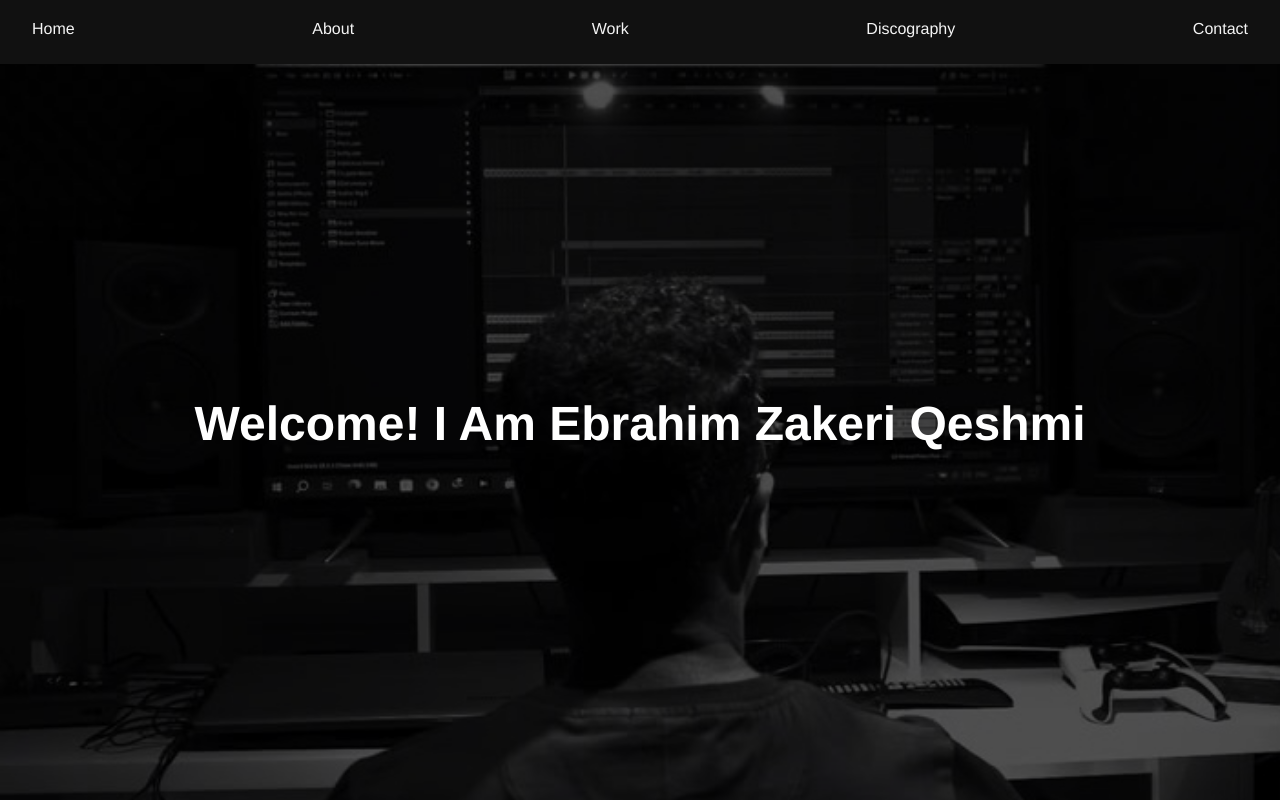
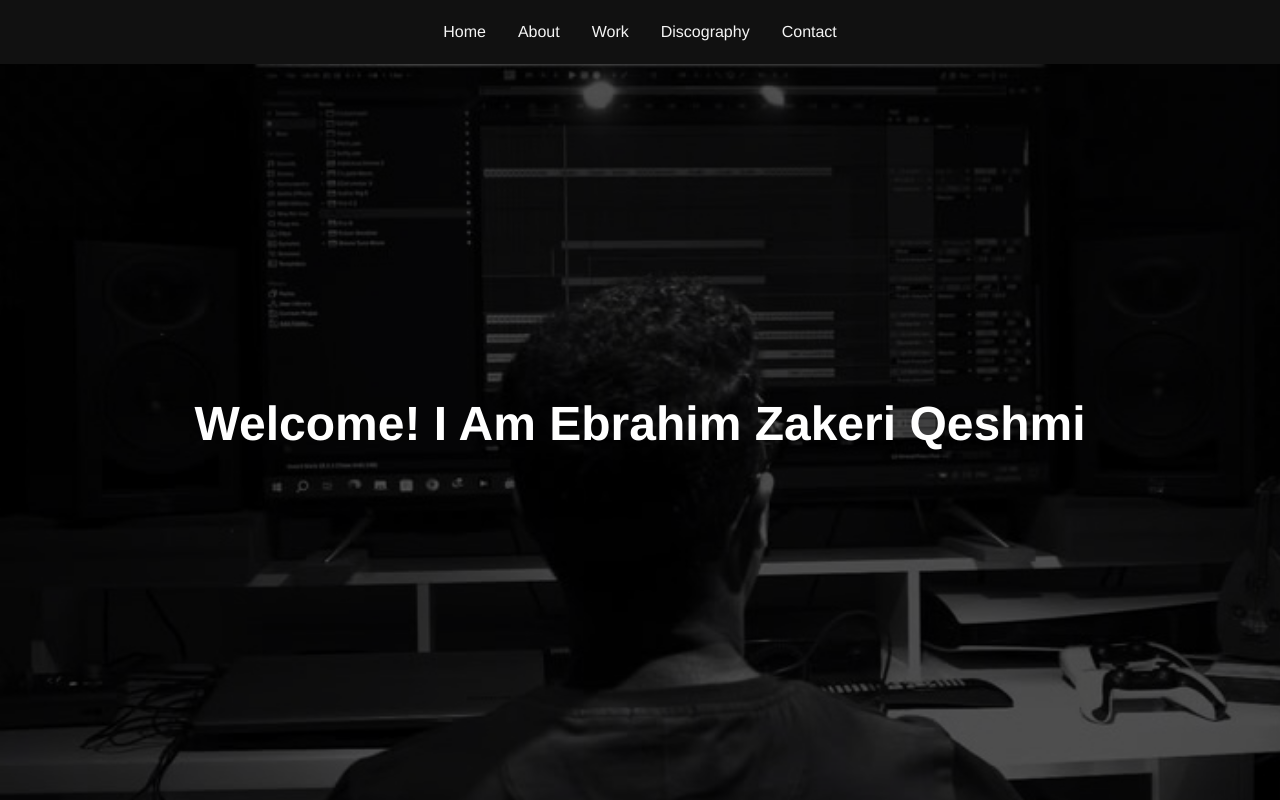
Before and after one commit to CasuallyDreamin/portfolio-site-musician, a React (Vite) app: page / in a window 1280 px wide. Shown: the top 800 px of the page. Built offline with nearby package versions, Linux system fonts and the light colour scheme.

Commit message:
Fixed Navbar bleeding issue #2

```diff
--- a/src/styles/navbar.css
+++ b/src/styles/navbar.css
@@ -2,19 +2,23 @@
   position: sticky;
   top: 0;
   width: 100%;
-  height:8vh;
+  height: 8vh;
   background-color: #121212cc; /* semi-transparent */
   backdrop-filter: blur(6px);
   z-index: 100;
-  padding: 1rem 2rem;
+  padding: 0 2rem; /* horizontal padding */
+  box-sizing: border-box;
+  display: flex;
+  justify-content: center;
+  align-items: center;
 }
 
 .navbar ul {
   display: flex;
-  justify-content: space-between;
-  align-items: center;
   gap: 2rem;
   list-style: none;
+  margin: 0;
+  padding: 0;
 }
 
 .navbar a {
```
